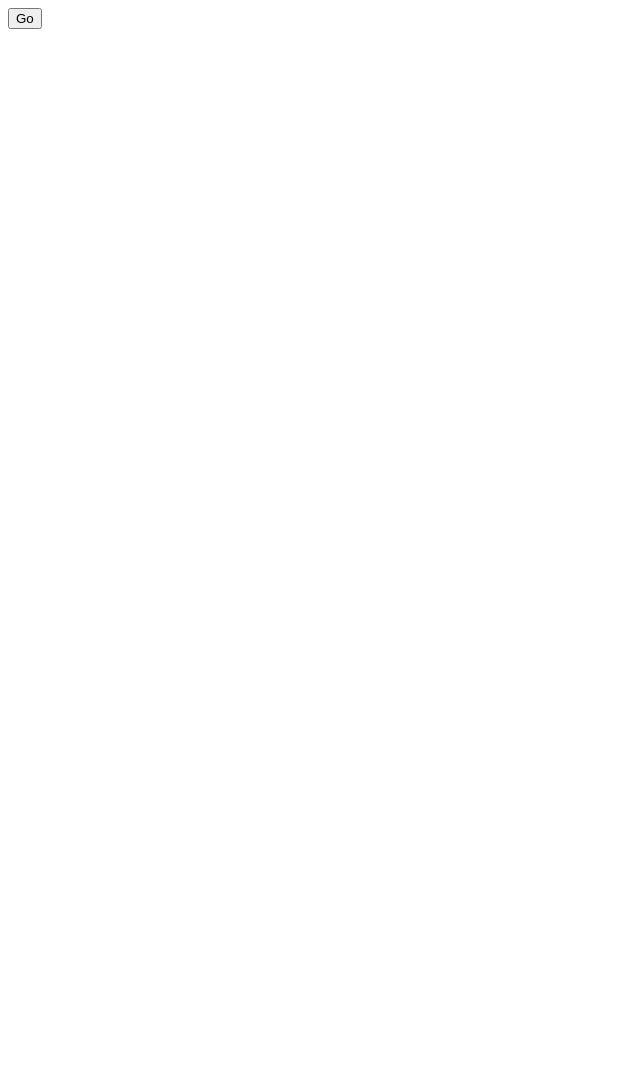
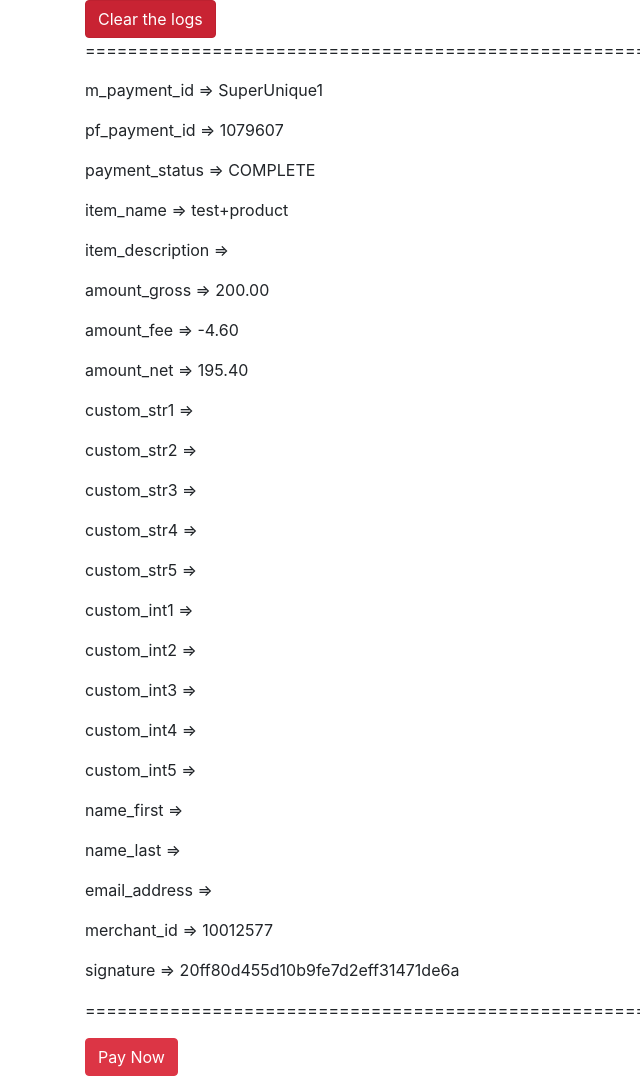
Before and after one commit to MCBarnard/Flask-PayFast-integration, a Flask app: page / in a window 1280 px wide. Before the commit the part shown is almost empty. Shown: the whole page, without its empty margins (0-640 px from the left). Before the commit the page ends 29 px from the top, so only its background shows below. Run offline with Flask 2, Linux system fonts and the light colour scheme; some libraries are stand-ins or nearby versions.

Commit message:
add bootstrap and tidy up fe

```diff
--- a/application.py
+++ b/application.py
@@ -1,21 +1,27 @@
-from flask import Flask, render_template, request, jsonify
-# import numpy as np
+from flask import Flask, render_template, request, jsonify,redirect,url_for
 import requests
 
 app = Flask(__name__)
-app_url = 'http://63ec2666f911.ngrok.io'
+app_url = 'https://c8cdd0ab0585.ngrok.io'
+app_data_file = 'payfast_data.txt'
 
 @app.route("/")
 def index():
-    return render_template('index.html', app_url=app_url)
+    lines = open(app_data_file, 'r').read().split('\n')
+    return render_template('index.html', app_url=app_url, purchase=lines)
+
+@app.route("/clear")
+def clear():
+    f = open(app_data_file, "w")
+    f.close()
+    return redirect(url_for('index') , code=302)
 
 @app.route("/receive_payment", methods=["GET", "POST"])
 def receive_payment():
     data = request.get_data().decode().split('&')
     for i in range(0,len(data)):
         data[i] = data[i].split('=')
-    f = open("payfast_data.txt", "a")
-    # f.write(data)
+    f = open(app_data_file, "w")
 
     f.write("======================================================================================================\n")
     for key, val in data:
@@ -23,4 +29,4 @@ def receive_payment():
 
     f.write("======================================================================================================\n")
     f.close()
-    return render_template('forward.html', product=data)
+    return jsonify({'code': '200', 'result': "Success"})
--- a/payfast_data.txt
+++ b/payfast_data.txt
@@ -0,0 +1,25 @@
+======================================================================================================
+m_payment_id => SuperUnique1
+pf_payment_id => 1079607
+payment_status => COMPLETE
+item_name => test+product
+item_description =>
+amount_gross => 200.00
+amount_fee => -4.60
+amount_net => 195.40
+custom_str1 =>
+custom_str2 =>
+custom_str3 =>
+custom_str4 =>
+custom_str5 =>
+custom_int1 =>
+custom_int2 =>
+custom_int3 =>
+custom_int4 =>
+custom_int5 =>
+name_first =>
+name_last =>
+email_address =>
+merchant_id => 10012577
+signature => 20ff80d455d10b9fe7d2eff31471de6a
+======================================================================================================
--- a/templates/Master.html
+++ b/templates/Master.html
@@ -3,9 +3,15 @@
 <head>
     <meta charset="UTF-8">
     <title>{% block title %}{% endblock %}</title>
+    <link rel="stylesheet" href="https://stackpath.bootstrapcdn.com/bootstrap/4.4.1/css/bootstrap.min.css" integrity="sha384-Vkoo8x4CGsO3+Hhxv8T/Q5PaXtkKtu6ug5TOeNV6gBiFeWPGFN9MuhOf23Q9Ifjh" crossorigin="anonymous">
+    <script src="https://code.jquery.com/jquery-3.4.1.slim.min.js" integrity="sha384-J6qa4849blE2+poT4WnyKhv5vZF5SrPo0iEjwBvKU7imGFAV0wwj1yYfoRSJoZ+n" crossorigin="anonymous"></script>
+<script src="https://cdn.jsdelivr.net/npm/popper.js@1.16.0/dist/umd/popper.min.js" integrity="sha384-Q6E9RHvbIyZFJoft+2mJbHaEWldlvI9IOYy5n3zV9zzTtmI3UksdQRVvoxMfooAo" crossorigin="anonymous"></script>
+<script src="https://stackpath.bootstrapcdn.com/bootstrap/4.4.1/js/bootstrap.min.js" integrity="sha384-wfSDF2E50Y2D1uUdj0O3uMBJnjuUD4Ih7YwaYd1iqfktj0Uod8GCExl3Og8ifwB6" crossorigin="anonymous"></script>
 </head>
 <body>
-    {% block content %}
-    {% endblock %}
+    <div class="container">
+        {% block content %}
+        {% endblock %}
+    </div>
 </body>
 </html>
--- a/templates/index.html
+++ b/templates/index.html
@@ -4,7 +4,15 @@
     Home
 {% endblock %}
 
+
 {% block content %}
+    {% if purchase|length > 1 %}
+        <a href="/clear" class="btn btn-danger stretched-link">Clear the logs</a>
+    {% endif %}
+
+    {% for data in purchase %}
+        <p>{{ data }}</p>
+    {% endfor %}
     <form action="https://sandbox.payfast.co.za/eng/process" method="post">
         <input name="item_name" type="hidden" value="test product">
         <input name="m_payment_id" type="hidden" value="SuperUnique1">
@@ -13,6 +21,16 @@
         <input name="notify_url" type="hidden" value="{{ app_url}}{{ url_for('receive_payment') }}">
         <input name="return_url" type="hidden" value="{{ app_url}}/">
         <input name="amount" type="hidden" value="200">
-    <input type="submit" value="Go">
+        <button type="submit" class="btn btn-danger">Pay Now</button>
     </form>
+
+    {% if purchase|length > 1 %}
+
+    {% else %}
+        <br>
+        <blockquote class="blockquote">
+          <p class="mb-0">Better click pay now..</p>
+          <footer class="blockquote-footer">Someone famous @ <cite title="Source Title">PayFast</cite></footer>
+        </blockquote>
+    {% endif %}
 {% endblock %}
```
Lines whose indentation alone changed are shown as unchanged.
